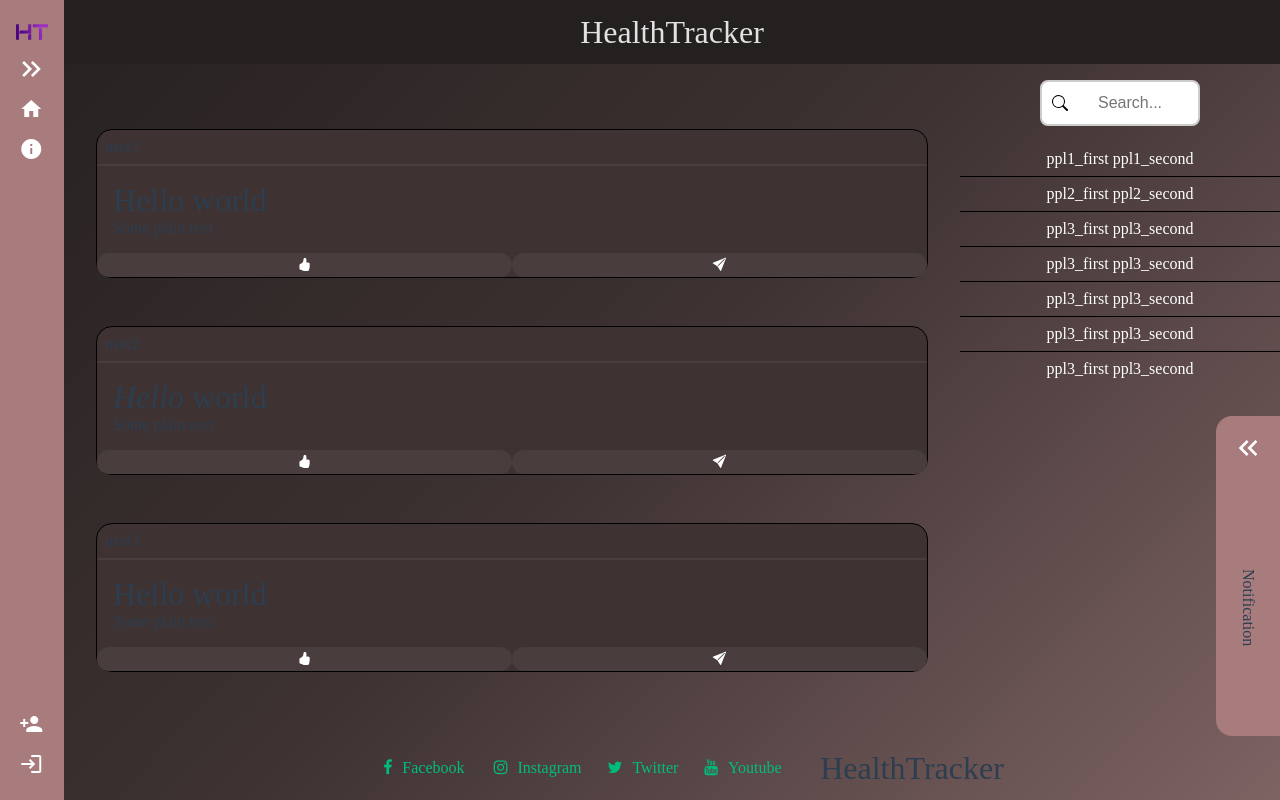
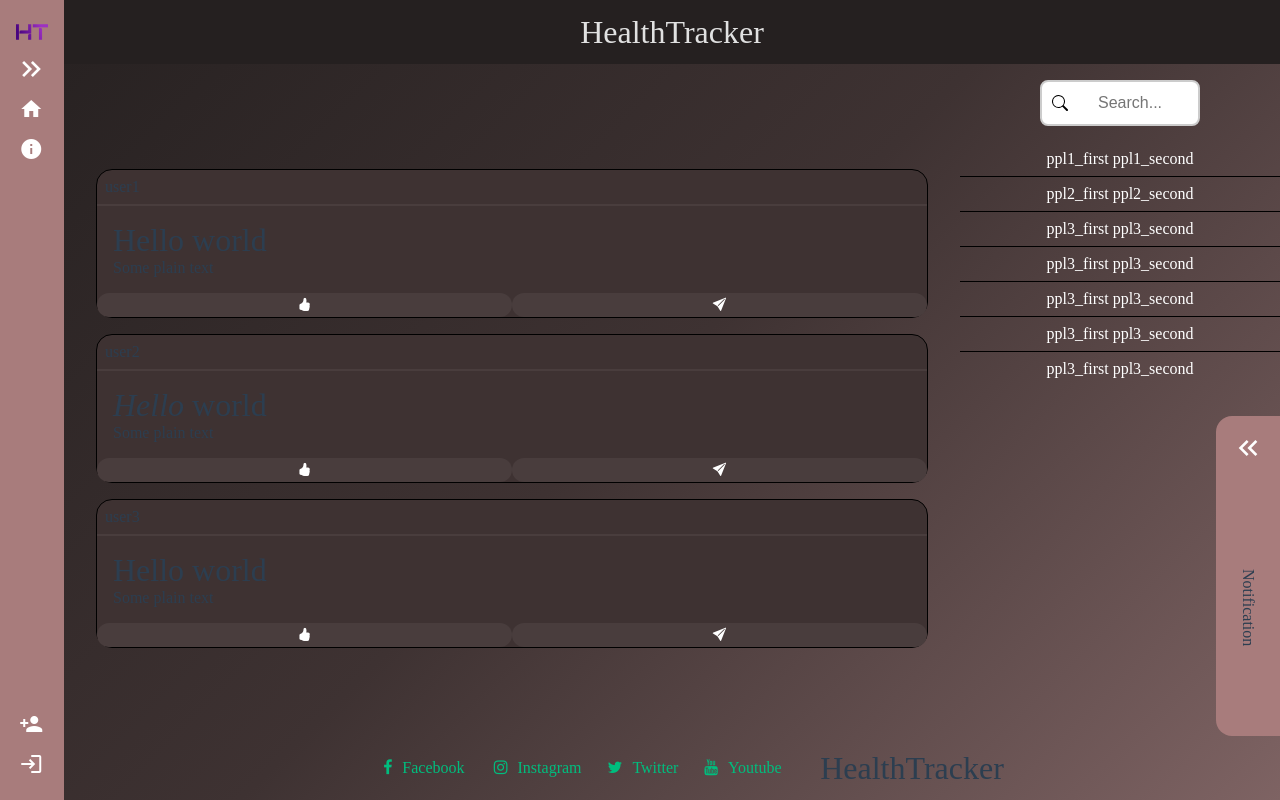
Before and after one commit to Hikareel/HealthTracker, a Vue app in the folder HealthTracker/healthtracker.client/: page /community in a window 1280 px wide. Built offline with nearby package versions, Linux system fonts and the light colour scheme; what @vueform/vueform would draw is missing.

Commit message:
Removed unnecessary code

```diff
--- a/HealthTracker/healthtracker.client/src/components/views/community/Community.vue
+++ b/HealthTracker/healthtracker.client/src/components/views/community/Community.vue
@@ -29,6 +29,7 @@ import { PostData } from '@/data/models/postModels';
   align-items: stretch;
 
   .wall {
+    padding-top:1rem;
     display: flex;
     flex-direction: column;
     gap: 1rem;
@@ -60,17 +61,6 @@ import { PostData } from '@/data/models/postModels';
   //Do zastanowienia poniższy komentarz \/
   //1. Albo robimy jednego dużego Searchara z wyszukiwaniem znajomych i postów
   //2. Albo ukrywamy jakoś listę zanjomych i ją wysuwamy po wciśnięciu przycisku
-
-  // @media (max-width: 768px),
-  // (max-height: 768px) {
-  //   .right-content {
-  //     justify-content: center;
-
-  //     .list {
-  //       display: none;
-  //     }
-  //   }
-  // }
   @media (max-height: 550px) {
     .wall{
       width: calc(100vw - 4rem - 4rem);
--- a/HealthTracker/healthtracker.client/src/components/views/community/post/post.vue
+++ b/HealthTracker/healthtracker.client/src/components/views/community/post/post.vue
@@ -51,8 +51,6 @@ function toggleComments() {
 <style lang="scss" scoped>
 .post {
   width: calc(95vw - 4rem - 20rem);
-  max-width: 1200px; /* Przykładowa maksymalna szerokość */
-  margin: 1rem auto; /* Centrowanie w poziomie z marginesem na górze i na dole */
   border: 1px solid black;
   border-radius: 1rem;
   background-color: rgba(62, 50, 50, 1);
--- a/HealthTracker/healthtracker.client/src/data/models/postModels.ts
+++ b/HealthTracker/healthtracker.client/src/data/models/postModels.ts
@@ -1,7 +1,6 @@
 import { reactive } from "vue";
 
 
-//Użycie DOMPurify do serializacji HTML'a wpisywanego przez użytkowników.
 const PostData = reactive([
     {
         user: "user1",
```
